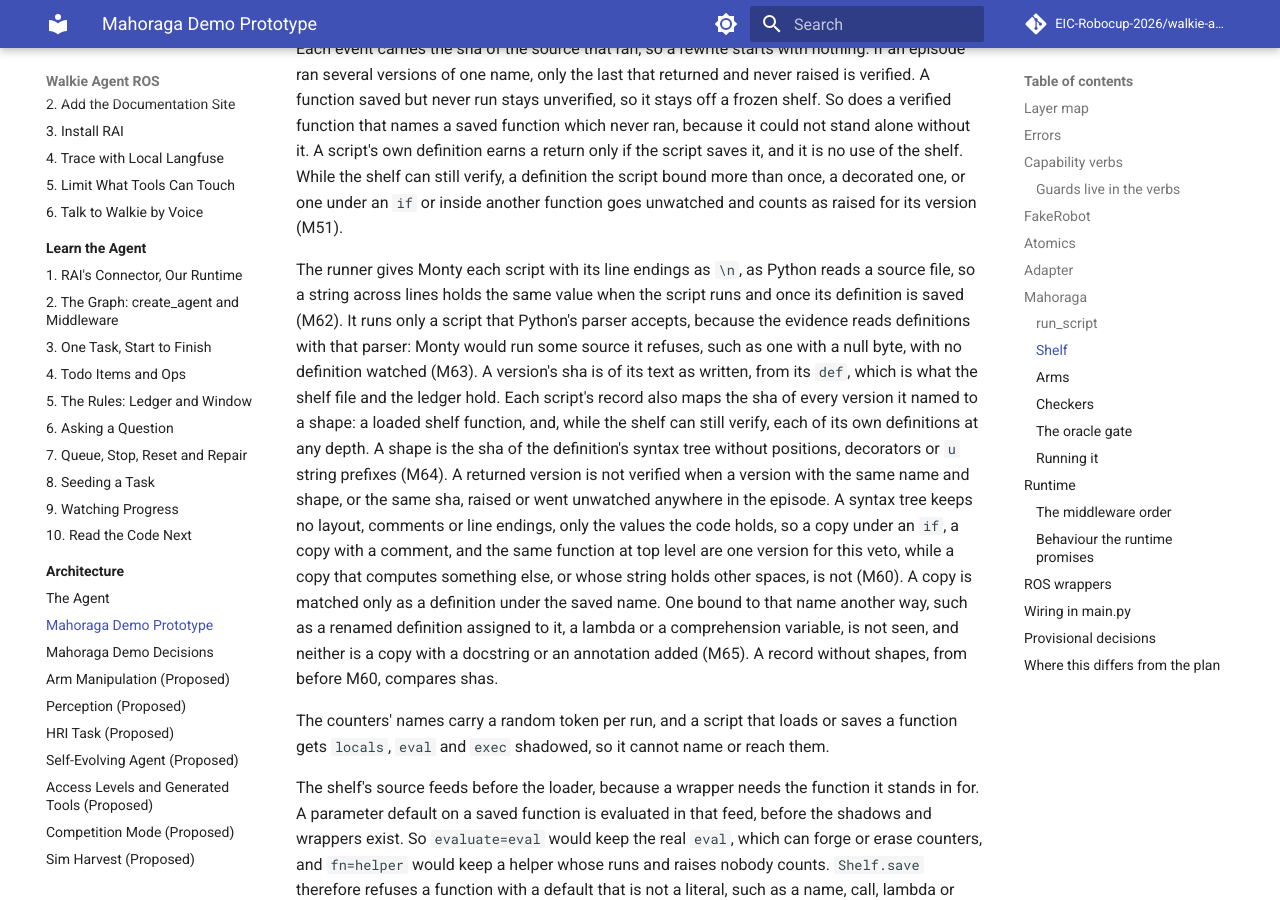
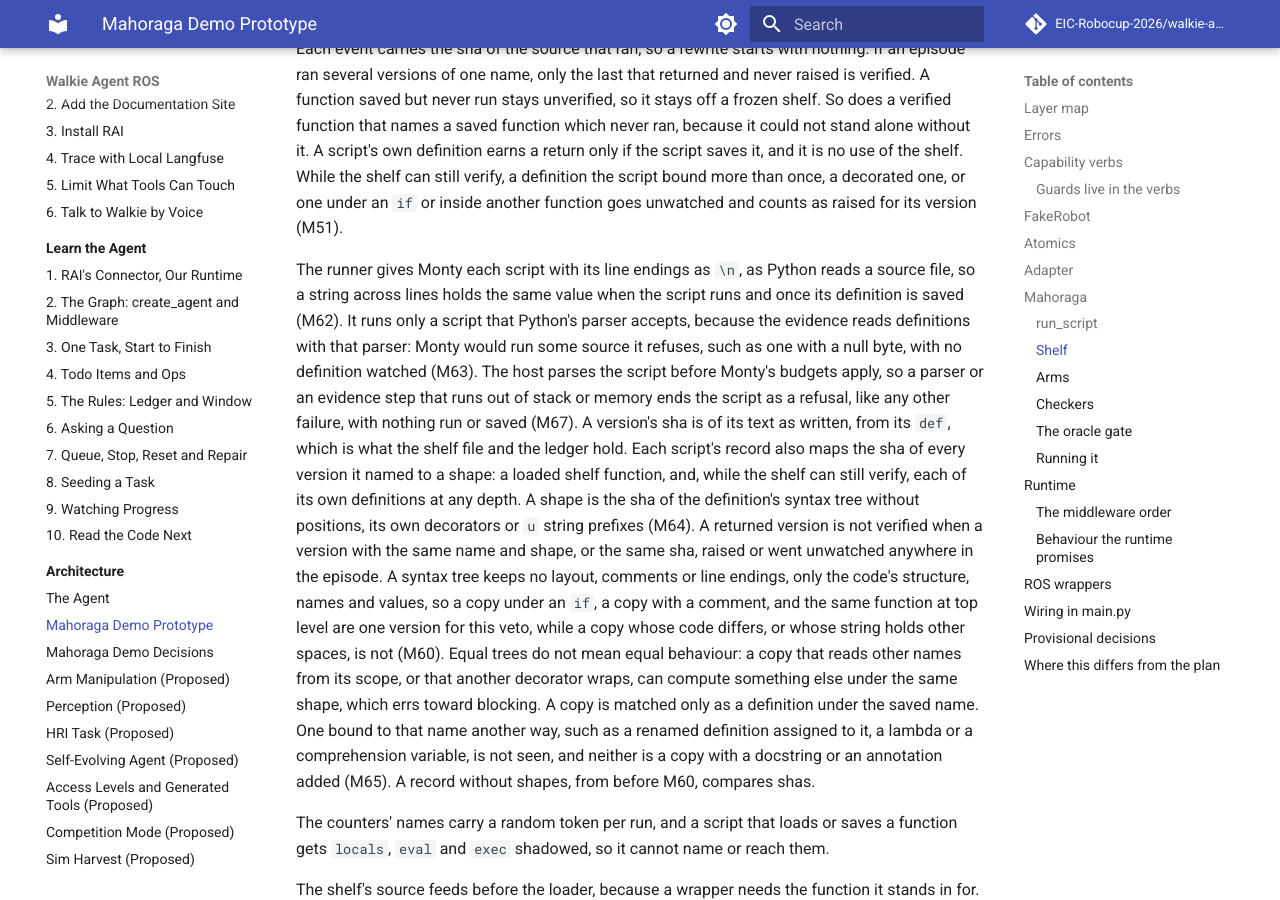
Before and after one commit to EIC-Robocup-2026/walkie-agent-ros, an MkDocs documentation site: the page built from docs/architecture/mahoraga-demo.md, in a window 1280 px wide and 900 px high, scrolled down 8748 px. Built offline with MkDocs 1.6.1 and Material for MkDocs 9.7.7, drawn with Linux system fonts in a browser that asks for light colours; comment, search, counter and statistics services are not loaded.

Commit message:
fix: keep deeply nested and unencodable scripts inside a run's result
A deep copy in shape() recursed past the host's stack on code the parser,
ast.dump and Monty all read (M66), and a lone surrogate, a parser
RecursionError or a MemoryError while reading a script escaped run()
instead of ending as a refusal (M67). The decision log also records the
third scene-graph prep re-check (P49, P50) and corrects P45 and P46.

```diff
--- a/docs/architecture/mahoraga-demo.md
+++ b/docs/architecture/mahoraga-demo.md
@@ -361,18 +361,23 @@ source file, so a string across lines holds the same value when the script runs
 once its definition is saved (M62). It runs only a script that Python's parser
 accepts, because the evidence reads definitions with that parser: Monty would run
 some source it refuses, such as one with a null byte, with no definition watched
-(M63). A version's sha is of its text as written, from its `def`, which is what the
-shelf file and the ledger hold. Each script's record also maps the sha of every
-version it named to a shape: a loaded shelf function, and, while the shelf can still
-verify, each of its own definitions at any depth. A shape is the sha of the
-definition's syntax tree without positions, decorators or `u` string prefixes (M64).
-A returned version is not verified when a version with the same name and shape, or
-the same sha, raised or went unwatched anywhere in the episode. A syntax tree keeps
-no layout, comments or line endings, only the values the code holds, so a copy under
-an `if`, a copy with a comment, and the same function at top level are one version
-for this veto, while a copy that computes something else, or whose string holds
-other spaces, is not (M60). A copy is matched only as a definition under the saved
-name. One bound to that name another way, such as a renamed definition assigned to
+(M63). The host parses the script before Monty's budgets apply, so a parser or an
+evidence step that runs out of stack or memory ends the script as a refusal, like
+any other failure, with nothing run or saved (M67). A version's sha is of its text as
+written, from its `def`, which is what the shelf file and the ledger hold. Each
+script's record also maps the sha of every version it named to a shape: a loaded
+shelf function, and, while the shelf can still verify, each of its own definitions
+at any depth. A shape is the sha of the definition's syntax tree without positions,
+its own decorators or `u` string prefixes (M64). A returned version is not verified
+when a version with the same name and shape, or the same sha, raised or went
+unwatched anywhere in the episode. A syntax tree keeps no layout, comments or line
+endings, only the code's structure, names and values, so a copy under an `if`, a
+copy with a comment, and the same function at top level are one version for this
+veto, while a copy whose code differs, or whose string holds other spaces, is not
+(M60). Equal trees do not mean equal behaviour: a copy that reads other names from
+its scope, or that another decorator wraps, can compute something else under the
+same shape, which errs toward blocking. A copy is matched only as a definition under
+the saved name. One bound to that name another way, such as a renamed definition assigned to
 it, a lambda or a comprehension variable, is not seen, and neither is a copy with a
 docstring or an annotation added (M65). A record without shapes, from before M60,
 compares shas.
```
Also changed, not shown: docs/architecture/mahoraga-demo-decisions.md (+16 -5 lines), 3 other files.
